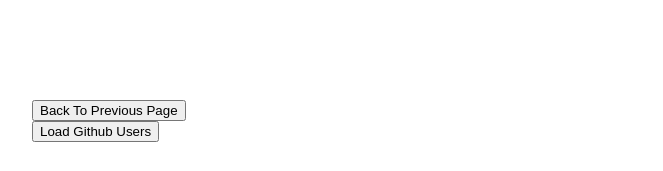
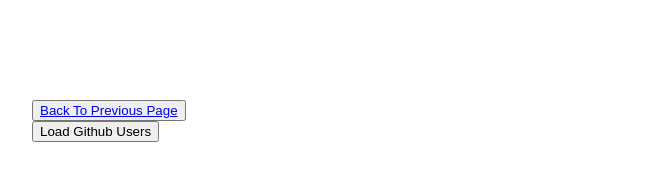
Before and after one commit to xamil121/webportfolio, a plain HTML site: page repopeople.html in a window 1280 px wide. Shown: the top 171 px of the page, without its empty margins (176-839 px from the left). Drawn offline with Linux system fonts and the light colour scheme.

Commit message:
Update repopeople.html

```diff
--- a/repopeople.html
+++ b/repopeople.html
@@ -12,7 +12,7 @@
 
 		<div style="margin-left: 200px; margin-top: 100px;">
 
-		<a href="https://xamil121.github.io/webportfolio/index.html"><button>Back To Previous Page</button></a><br>
+		<button><a href="https://xamil121.github.io/webportfolio/index.html">Back To Previous Page</button></a><br>
 
 		<button id="showInfo">Load Github Users</button> <br>
 
```
